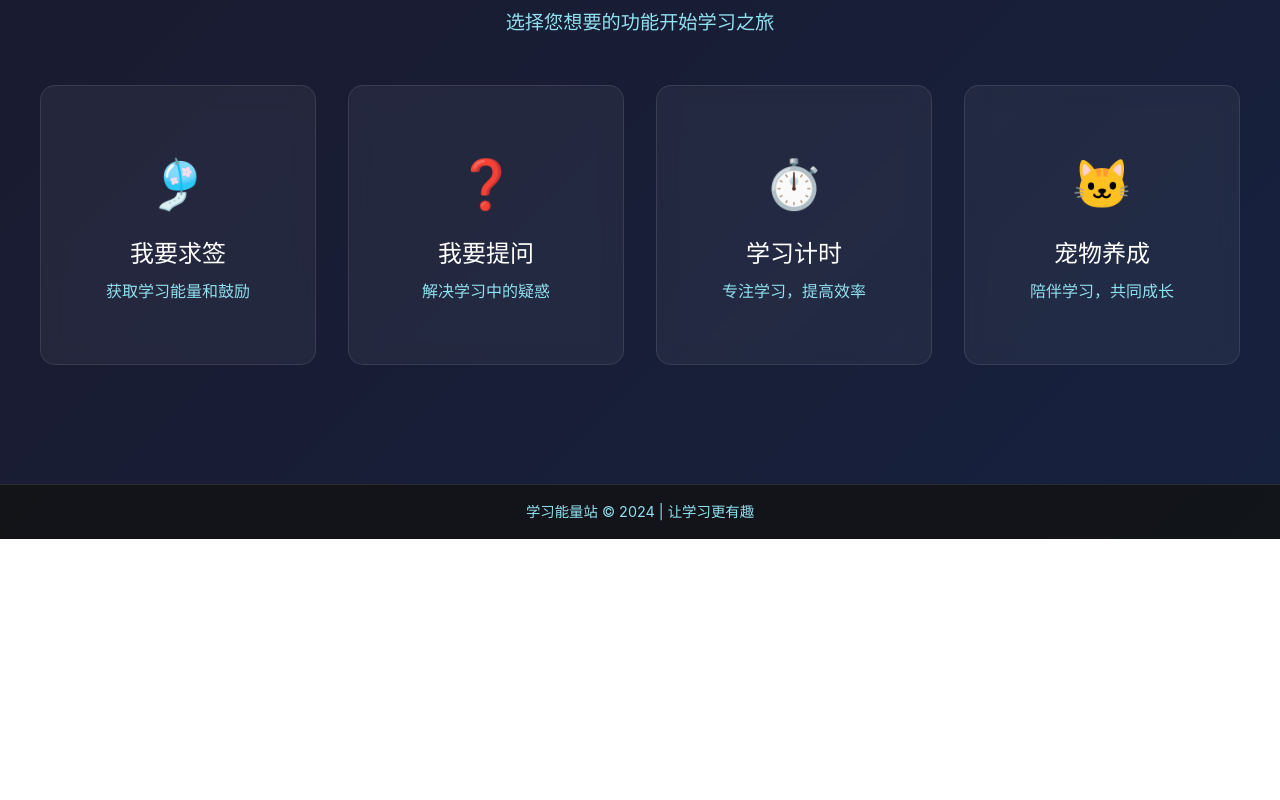
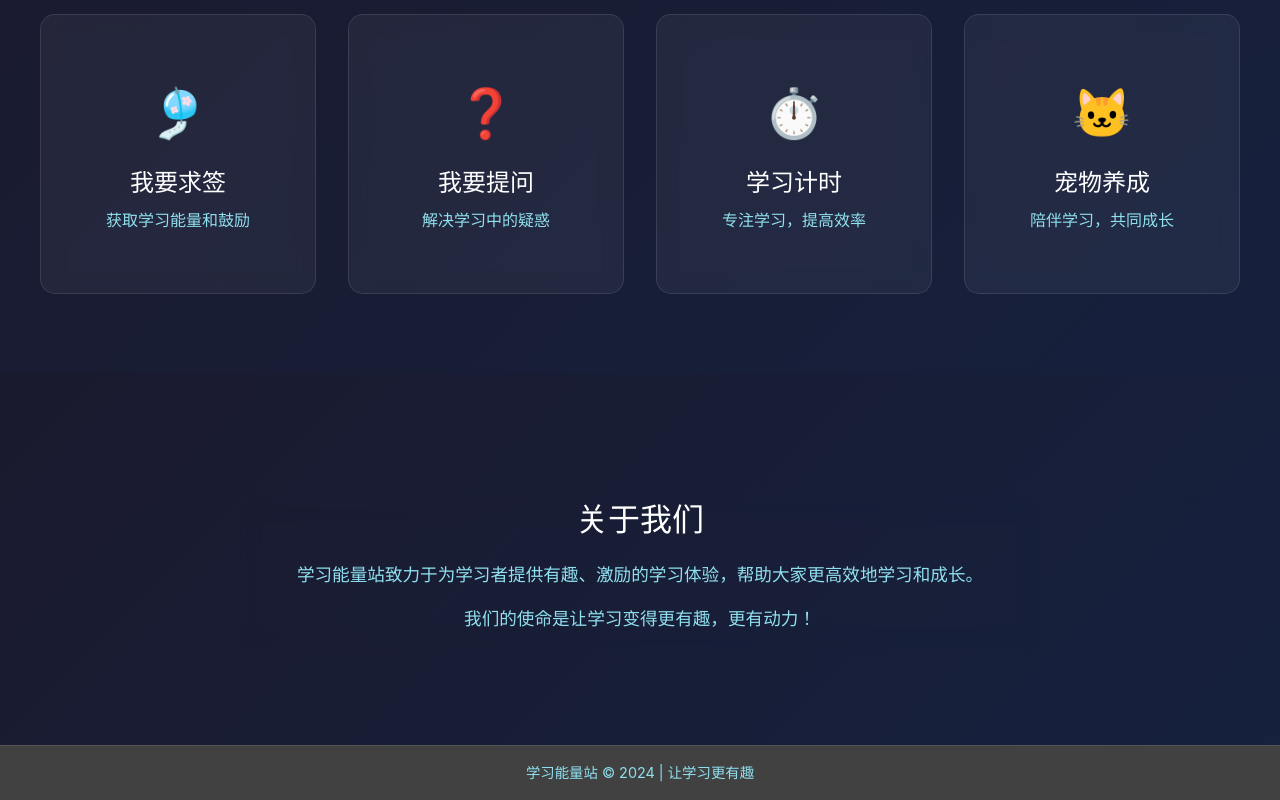
Before and after one commit to violetingithub/Learningenergy, a React (Vite) app: page / in a window 1280 px wide. Shown: the part 261-1061 px from the top of the page. Before the commit the page ends 800 px from the top, so only its background shows below. Built offline with nearby package versions, Linux system fonts and the light colour scheme.

Commit message:
关于我们模块  位置调整

```diff
--- a/src/App.css
+++ b/src/App.css
@@ -1548,3 +1548,36 @@
   transform: translateY(-2px);
   box-shadow: 0 6px 16px rgba(0, 180, 216, 0.6);
 }
+
+/* 关于我们部分样式 */
+.about-us-section {
+  width: 100%;
+  background: linear-gradient(135deg, #1a1a2e 0%, #16213e 100%);
+  padding: 6rem 2rem 4rem;
+  display: flex;
+  justify-content: center;
+  align-items: center;
+  margin-top: 2rem;
+}
+
+.about-us-section .subpage-content {
+  max-width: 800px;
+  width: 100%;
+  text-align: center;
+  background: none;
+  padding: 0;
+  border: none;
+}
+
+.about-us-section h1 {
+  font-size: 2rem;
+  margin-bottom: 1.5rem;
+  color: #ffffff;
+}
+
+.about-us-section p {
+  font-size: 1.1rem;
+  color: #90e0ef;
+  margin-bottom: 1rem;
+  line-height: 1.6;
+}
--- a/src/App.jsx
+++ b/src/App.jsx
@@ -1,12 +1,12 @@
 import React, { useState, useEffect } from 'react'
-import { Route, Routes, useNavigate } from 'react-router-dom'
-import './App.css'
+import { Route, Routes, useNavigate } from 'react-router-dom';
+import './App.css';
 
 // 导入拆分出去的页面组件
-import { FortuneTellingPage, FortuneResultPage } from './components/FortuneTellingPage'
-import { QuestionPage } from './components/QuestionPage'
-import { TimerPage } from './components/TimerPage'
-import { PetPage } from './components/PetPage'
+import { FortuneTellingPage, FortuneResultPage } from './components/FortuneTellingPage';
+import { QuestionPage } from './components/QuestionPage';
+import { TimerPage } from './components/TimerPage';
+import { PetPage } from './components/PetPage';
 
 // 暗风格首页组件
 function DarkHomePage() {
@@ -32,9 +32,11 @@ function DarkHomePage() {
     }
   };
 
-  // 处理关于我们点击事件
+  // 处理关于我们点击事件 - 修改为滚动到页面底部的关于我们部分
   const handleAboutUsClick = () => {
-    navigate('/about-us');
+    document.getElementById('about-us-section').scrollIntoView({
+      behavior: 'smooth'
+    });
   };
 
   return (
@@ -84,6 +86,15 @@ function DarkHomePage() {
         </div>
       </main>
 
+      {/* 关于我们部分 - 添加到首页底部 */}
+      <section id="about-us-section" className="about-us-section">
+        <div className="subpage-content">
+          <h1>关于我们</h1>
+          <p>学习能量站致力于为学习者提供有趣、激励的学习体验，帮助大家更高效地学习和成长。</p>
+          <p>我们的使命是让学习变得更有趣，更有动力！</p>
+        </div>
+      </section>
+
       {/* 页脚 */}
       <footer className="dark-footer">
         <p className="footer-text">学习能量站 © 2024 | 让学习更有趣</p>
@@ -103,33 +114,11 @@ function CategoryCard({ title, description, icon, onClick }) {
   );
 }
 
-function AboutUsPage() {
-  const navigate = useNavigate();
-
-  const handleBackToHome = () => {
-    navigate('/');
-  };
-
-  return (
-    <div className="subpage">
-      <button className="back-button" onClick={handleBackToHome}>← 返回首页</button>
-      <div className="subpage-content">
-        <h1>关于我们</h1>
-        <p>学习能量站致力于为学习者提供有趣、激励的学习体验，帮助大家更高效地学习和成长。</p>
-        <p>我们的使命是让学习变得更有趣，更有动力！</p>
-      </div>
-    </div>
-  );
-}
-
 function App() {
   return (
     <Routes>
       {/* 首页路由 */}
       <Route path="/" element={<DarkHomePage />} />
-
-      {/* 关于我们路由 */}
-      <Route path="/about-us" element={<AboutUsPage />} />
 
       {/* 四个分类的二级页面路由 */}
       <Route path="/fortune-telling" element={<FortuneTellingPage />} />
@@ -138,7 +127,7 @@ function App() {
       <Route path="/study-timer" element={<TimerPage />} />
       <Route path="/pet-training" element={<PetPage />} />
     </Routes>
-  )
+  );
 }
 
-export default App
+export default App;
```
